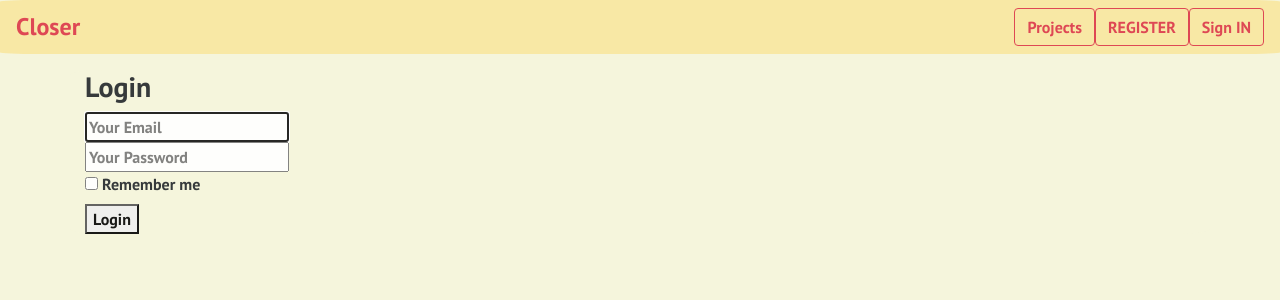
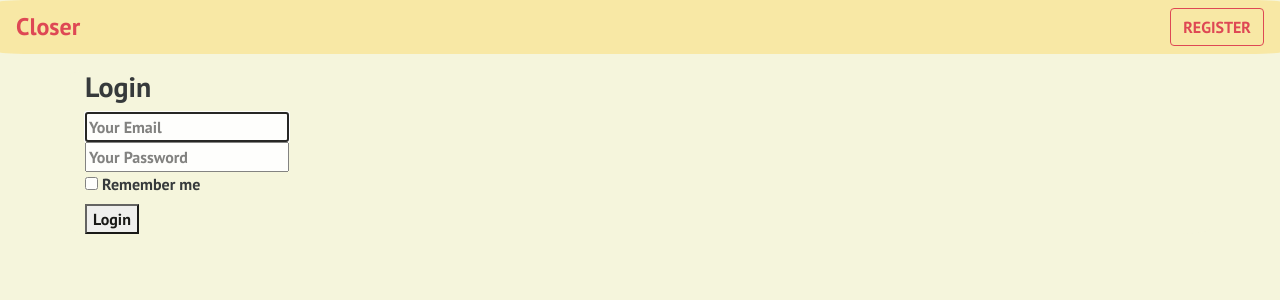
Before and after one commit to olgabor/closer, a Flask app: page /login in a window 1280 px wide. Shown: the top 300 px of the page. Run offline with Flask 2, Linux system fonts and the light colour scheme; some libraries are stand-ins or nearby versions.

Commit message:
removes the project link if user is not logged in

```diff
--- a/templates/includes/_navbar.html
+++ b/templates/includes/_navbar.html
@@ -1,9 +1,4 @@
-<!-- <div class="d-flex flex-row  align-items-center "  -->
-
-
-
-
-    <nav class="navbar navbar-light  d-flex flex-row  align-items-center bd-highlight mb-3 "
+  <nav class="navbar navbar-light  d-flex flex-row  align-items-center bd-highlight mb-3 "
     style='background-color: #F9E79F;  border-radius: 3%; font-family: PT Sans, sans-serif;'>
 
       {% if current_user.is_authenticated %}
@@ -14,14 +9,9 @@
       <a style='color: #92bea3;' >Welcome, {{ current_user.name }}!</a>
       <a class="btn btn-outline-danger" href="{{ url_for('all_projects') }}">Projects</a>
       <a class="btn btn-outline-danger" href="{{ url_for('logout') }}">Logout</a>  </div>
-      <!-- <a class="btn btn-outline-primary" href="{{ url_for('new_project') }}"> New Project </a> -->
       {% endif %}
       {% if not current_user.is_authenticated %}
       <h4 class="my-0 mr-md-auto font-weight-normal" style='color: #dc3545;'>Closer</h4>
-      <a class="btn btn-outline-danger" href="{{ url_for('all_projects') }}">Projects</a>
       <a class="btn btn-outline-danger" href="{{ url_for('register') }}">REGISTER</a>
-      <a class="btn btn-outline-danger" href="{{ url_for('login') }}">Sign IN </a>
       {% endif %}
-    </nav>
-    <!-- <a class="btn btn-outline-primary" href="#">Sign up</a> -->
-  </div>
+</nav>
```
